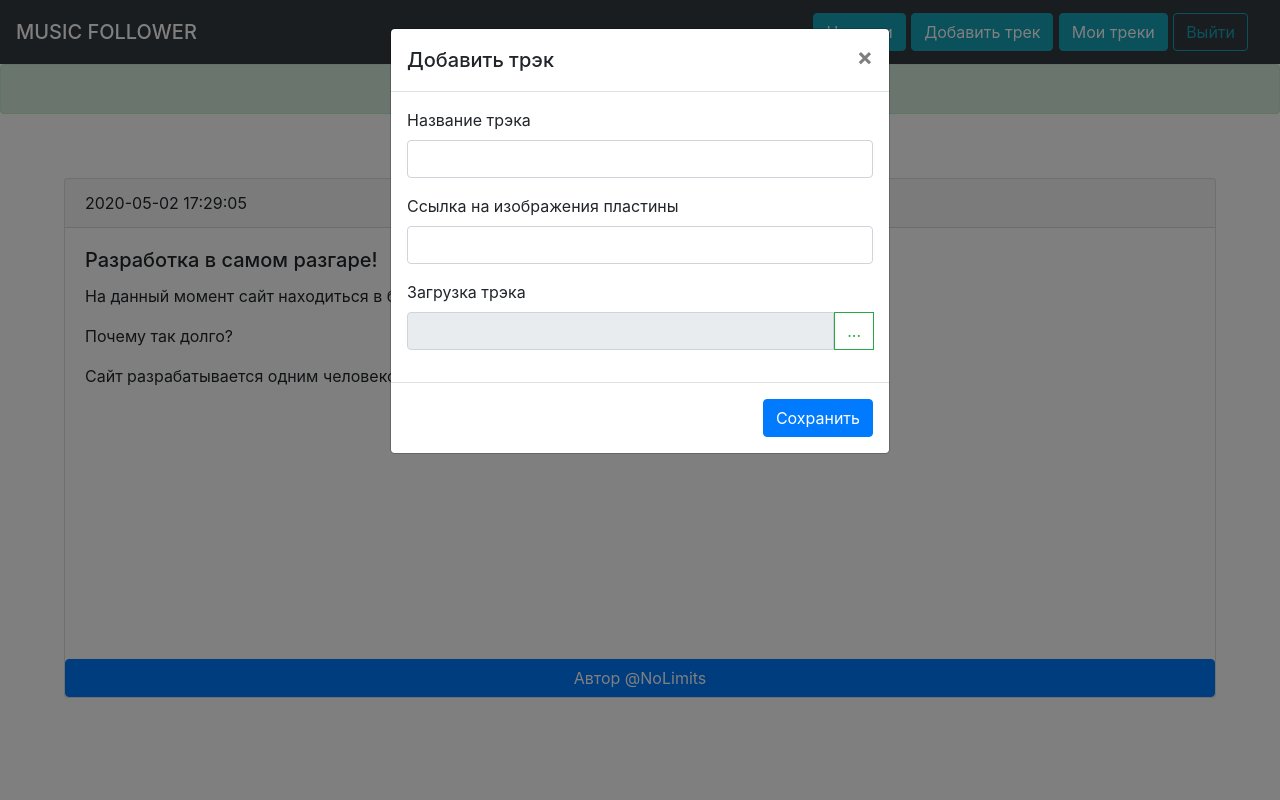
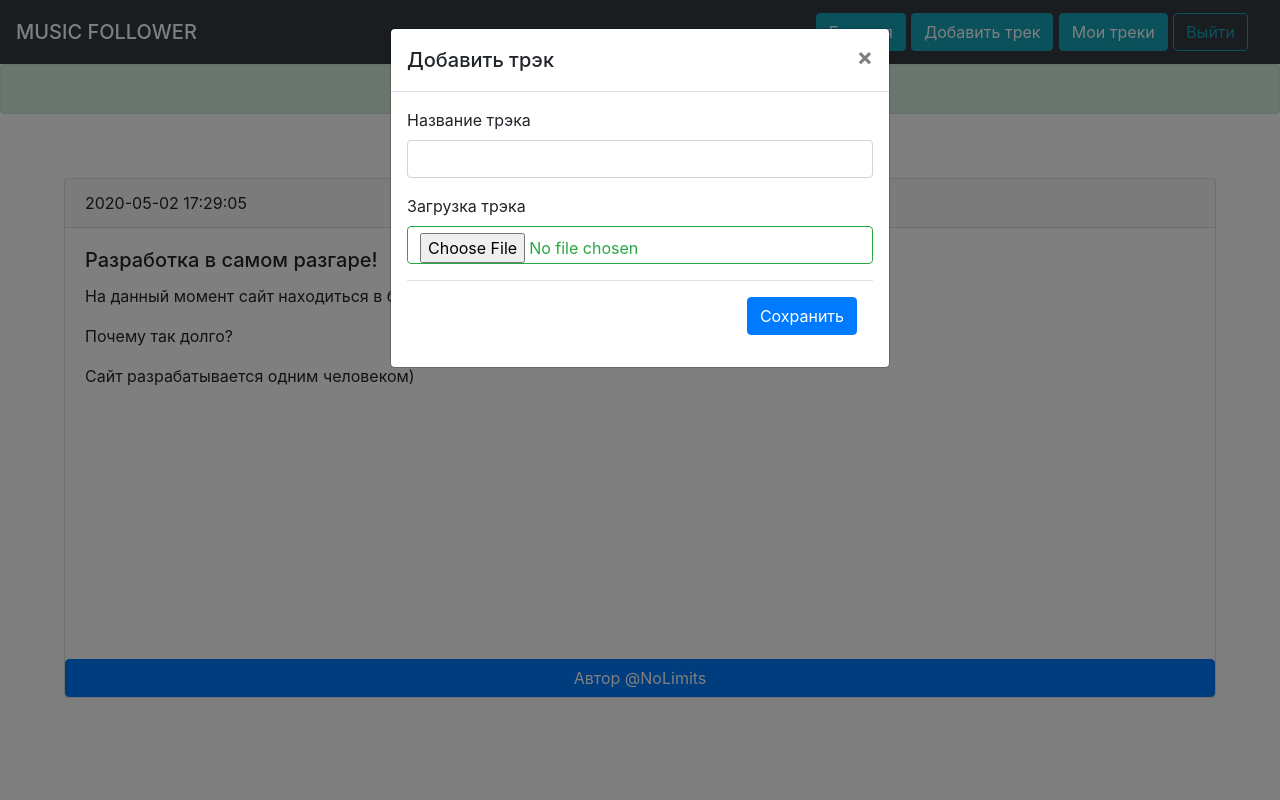
Before and after one commit to ArtemDav/MusicFollower, a Flask app: page /cpanel in a window 1280 px wide, after a click on "Добавить трек". Run offline with Flask 2, Linux system fonts and the light colour scheme; the visitor is signed in with stand-in values (Sample User, id 1); some libraries are stand-ins or nearby versions.

Commit message:
Update cpanelpage.html

```diff
--- a/templates/cpanelpage.html
+++ b/templates/cpanelpage.html
@@ -18,14 +18,38 @@
     <nav class="navbar navbar-dark bg-dark">
         <span class="navbar-brand mb-0 h1">MUSIC FOLLOWER</span>
         <span class="navbar-brand mb-0 h1" style="float: right;">
-            <a class="btn btn-info" type="button">Новости</a>
+            <a href="index" class="btn btn-info" type="button">Главная</a>
             <button class="btn btn-info" type="button" data-toggle="modal" data-target="#addtrack">Добавить трек</button>
-            <button class="btn btn-info" type="button">Мои треки</button>
+            <button class="btn btn-info" type="button" data-toggle="modal" data-target="#mytrack">Мои треки</button>
             <a class="btn btn-outline-info" href="/users/exit" type="button">Выйти</a>
         </span>
     </nav>
     <div align="center" class="alert alert-success" role="alert">Добро пожаловать, <b>{{ session.get("user") }}!</b></div>
     <!-- БЛОК НОВОСТЕЙ -->
+    {% if request.args.get("status") == "success" %}
+    <button id="success" onclick="setTimeout(CallAlert, 500);" hidden></button>
+    <script>
+        function CallAlert() {
+            swal({
+                title: "Успех!",
+                text: "Вы успешно выполнили действие!",
+                icon: "success",
+            });
+        };
+        document.getElementById("success").click()
+    </script>
+    {% elif request.args.get("status") == "error_upload" %}
+    <script>
+        function CallAlert() {
+            swal({
+                title: "Ошибка",
+                text: "Файл не загружен!",
+                icon: "error",
+            });
+        };
+        document.getElementById("success").click()
+    </script>
+    {% endif %}
     <div class="card" style="margin: 5%; height: 65%;">
         <div class="card-header">2020-05-02 17:29:05</div>
         <div class="card-body">
@@ -37,6 +61,7 @@
         <a href="https://vk.com/nolimits_j" target="_blank" class="btn btn-primary">Автор @NoLimits</a>
     </div>
     <!-- Модальные окна -->
+    <!-- Добавление трэка -->
     <div class="modal fade" id="addtrack">
         <div class="modal-dialog" role="document">
             <div class="modal-content">
@@ -47,39 +72,73 @@
                     </button>
                 </div>
                 <div class="modal-body">
-                    <form action="">
+                    <form action="music/uploads" enctype="multipart/form-data" method="post">
                         <div class="form-group">
                           <label for="login">Название трэка</label>
                           <input type="text" class="form-control" name="track" required>
                         </div>
                         <div class="form-group">
-                          <label for="text">Ссылка на изображения пластины</label>
-                          <input type="text" class="form-control" name="picture" required >
+                            <label for="password">Загрузка трэка</label></br>
+                            <input type="file" class="form-control btn btn-outline-success w-100" accept="audio/*" name="file" required>
                         </div>
-                        <div class="form-group">
-                            <label for="password">Загрузка трэка</label></br>
-                            <form class="form-inline">
-                                <div class="input-group">
-                                  <input type="text" class="form-control" disabled required>
-                                  <div class="input-group-prepend">
-                                    <input type="submit" class="btn btn-outline-success" value="...">
-                                  </div>
-                                </div>
-                            </form>
+                        <div class="modal-footer">
+                            <button class="btn btn-primary" id="saveTrack">Сохранить</button>
+                            <script>
+                                var button = document.getElementById("saveTrack")
+                            </script>
                         </div>
                     </form>
-                </div>
-                <div class="modal-footer">
-                    <button type="button" class="btn btn-primary">Сохранить</button>
                 </div>
             </div>
         </div>
     </div>
-    <!-- Добавить музыку -->
+    <!-- Моя музыка -->
+    <div class="modal fade" id="mytrack">
+        <div class="modal-dialog modal-lg" role="document">
+            <div class="modal-content">
+                <div class="modal-header">
+                    <h5 class="modal-title" id="my-modal-title">Ваши Трэки</h5>
+                    <button class="close" data-dismiss="modal" aria-label="Close">
+                        <span aria-hidden="true">&times;</span>
+                    </button>
+                </div>
+                <div class="modal-body">
+                    <form action="">
+                        <div class="form-group">
+                            <div class="card-deck">
+                                {% for y in range(music_len) %}
+                                {% if y % 3 == 0 %}
+                                </div>
+                                <br>
+                                <div class="card-deck">
+                                {% endif %}
+                                    <div class="card w-25">
+                                        <div class="card-body">
+                                        <h5 class="card-title">{{ music[y] }}</h5>
+                                        </div>
+                                        <div class="card-footer text-muted">
+                                            <audio src="static/music/{{ session.get('user')}}/{{ music[y] }}" class="w-100" controls=""></audio>
+                                        </div>
+                                        <div class="card-footer">
+                                            <form action="/users/del/{{ session.get('user') }}/{{ music[y] }}">
+                                                <button class="btn btn-secondary w-100">Удалить</button>
+                                            </form>
+                                        </div>
+                                    </div>
+                                <br>
+                                {% endfor %}
+                            </div>
+                        </div>
+                    </form>
+                </div>
+            </div>
+        </div>
+    </div>
     <!-- SCRIPTS-->
     <script src="https://code.jquery.com/jquery-3.3.1.slim.min.js" integrity="sha384-q8i/X+965DzO0rT7abK41JStQIAqVgRVzpbzo5smXKp4YfRvH+8abtTE1Pi6jizo" crossorigin="anonymous"></script>
     <script src="https://cdnjs.cloudflare.com/ajax/libs/popper.js/1.14.6/umd/popper.min.js" integrity="sha384-wHAiFfRlMFy6i5SRaxvfOCifBUQy1xHdJ/yoi7FRNXMRBu5WHdZYu1hA6ZOblgut" crossorigin="anonymous"></script>
     <script src="https://stackpath.bootstrapcdn.com/bootstrap/4.2.1/js/bootstrap.min.js" integrity="sha384-B0UglyR+jN6CkvvICOB2joaf5I4l3gm9GU6Hc1og6Ls7i6U/mkkaduKaBhlAXv9k" crossorigin="anonymous"></script>
+    <script src="https://unpkg.com/sweetalert/dist/sweetalert.min.js"></script>
 </body>
 </html>
 {% else %}
```
